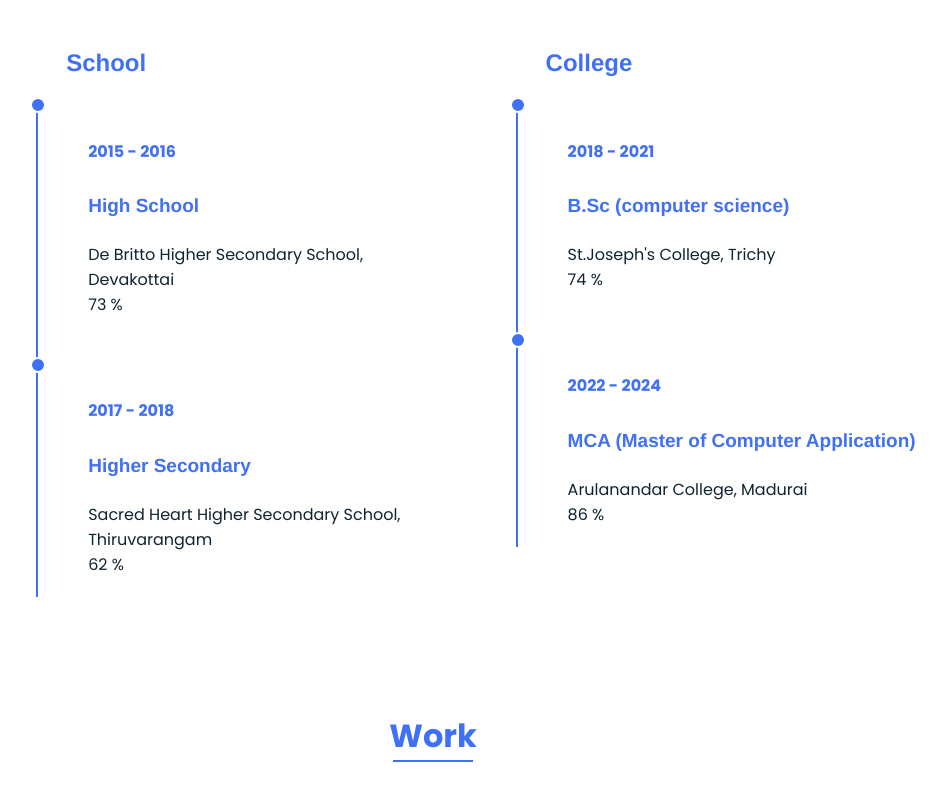
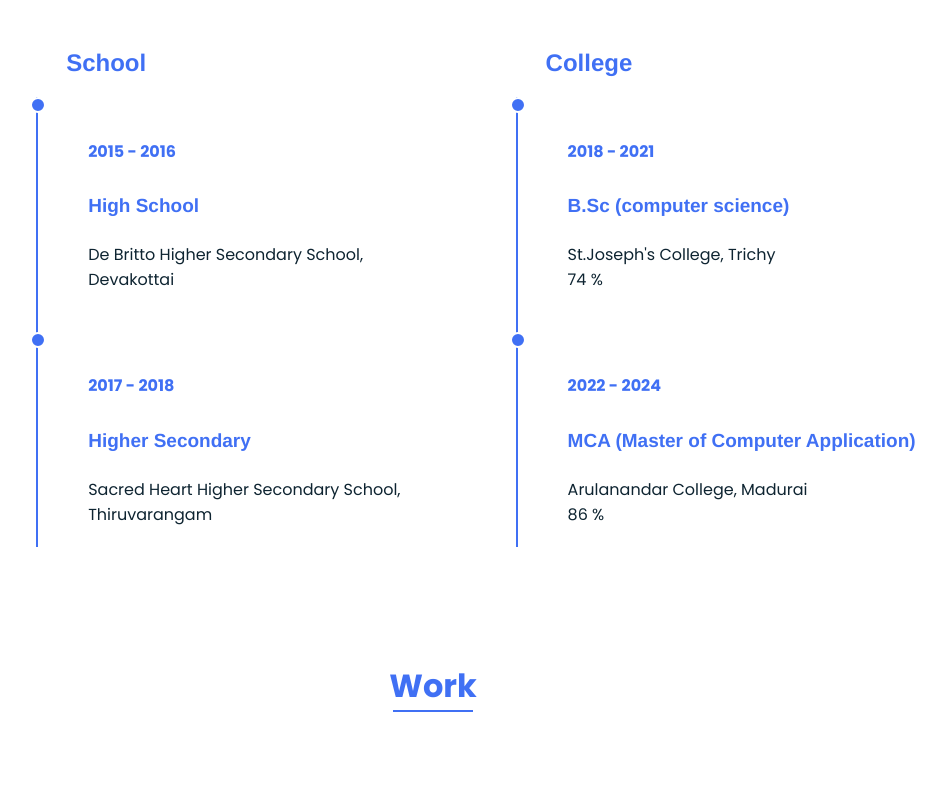
Before and after one commit to Tellas003/portfolio, a plain HTML site: page index.html in a window 1280 px wide. Shown: the part 5844-6644 px from the top of the page, without its empty margins (207-1153 px from the left). Drawn offline with nearby package versions, Linux system fonts and the light colour scheme.

Commit message:
Update index.html

```diff
--- a/index.html
+++ b/index.html
@@ -462,14 +462,14 @@
           <h4>2015 - 2016</h4>
           <h3>High School</h3>
           <p>De Britto Higher Secondary School, Devakottai</p>
-          <p>73 %</p>
+
         </div>
 
         <div class="box">
           <h4>2017 - 2018</h4>
           <h3>Higher Secondary</h3>
           <p>Sacred Heart Higher Secondary School, Thiruvarangam</p>
-          <p>62 %</p>
+
         </div>
 
 
```
